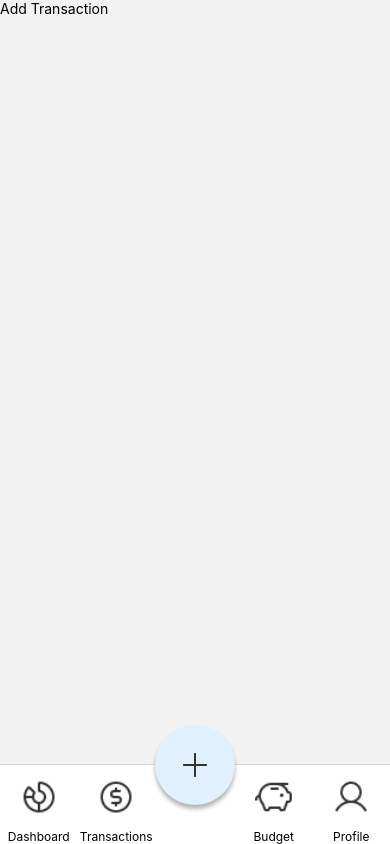
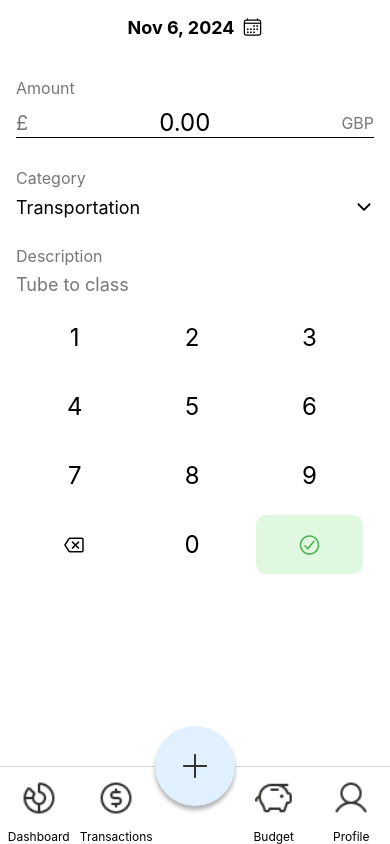
Before and after one commit to k4teseo/wetrack, a React Native app in the folder wetrack_mobile/: screen / in a window 390 px wide. Both pictures are taken after a click on the element 195 px from the left and 764 px from the top of the page. Built offline with nearby package versions, Linux system fonts and the light colour scheme.

Commit message:
created new branch for backend to pull

```diff
--- a/wetrack_mobile/src/App.tsx
+++ b/wetrack_mobile/src/App.tsx
@@ -68,7 +68,7 @@ function App() {
             <Tab.Navigator
                 screenOptions={{
                     tabBarShowLabel: true,
-                    tabBarStyle: { height: 80 },
+                    tabBarStyle: { height: 78 },
                     headerShown: false,
                 }}
             >
--- a/wetrack_mobile/src/app/pages/AddTransactionPage.tsx
+++ b/wetrack_mobile/src/app/pages/AddTransactionPage.tsx
@@ -1,10 +1,163 @@
-import React from 'react';
-import { Text } from 'react-native';
+import React, { useState } from 'react';
+import { View, Text, FlatList, StyleSheet, TouchableOpacity } from 'react-native';
+import Icon from 'react-native-vector-icons/Ionicons';
 
-const AddTransactionPage = () => {
+const categories = [
+    { id: '1', name: 'Transportation', icon: 'car' },
+    { id: '2', name: 'Entertainment', icon: 'tv' },
+    { id: '3', name: 'Groceries', icon: 'basket' },
+];
+
+const AddTransaction = () => {
+    const [date, setDate] = useState("Nov 6, 2024");
+    const [amount, setAmount] = useState("0.00");
+    const [category, setCategory] = useState("Transportation");
+    const [description, setDescription] = useState("Tube to class");
+
+    const handleKeyPress = (key) => {
+        if (key === 'delete') {
+            setAmount(amount.slice(0, -1) || "0.00");
+        } else if (key === 'confirm') {
+            console.log("Transaction saved:", { date, amount, category, description });
+        } else {
+            setAmount(prev => (prev === "0.00" ? key : prev + key));
+        }
+    };
+
     return (
-        <Text>Add Transaction</Text>
-        );
-}
+        <View style={styles.container}>
+            {/* Date Section */}
+            <View style={styles.dateContainer}>
+                <Text style={styles.dateText}>{date}</Text>
+                <Icon name="calendar-outline" size={20} color="#000" />
+            </View>
 
-export default AddTransactionPage;
+            {/* Amount Section */}
+            <Text style={styles.label}>Amount</Text>
+            <View style={styles.amountContainer}>
+                <Text style={styles.currency}>£</Text>
+                <Text style={styles.amount}>{amount}</Text>
+                <Text style={styles.currencyCode}>GBP</Text>
+            </View>
+
+            {/* Category Section */}
+            <Text style={styles.label}>Category</Text>
+            <View style={styles.categoryContainer}>
+                <Text style={styles.category}>{category}</Text>
+                <Icon name="chevron-down-outline" size={20} color="#000" />
+            </View>
+
+            {/* Description Section */}
+            <Text style={styles.label}>Description</Text>
+            <Text style={styles.description}>{description}</Text>
+
+            {/* Numeric Keypad */}
+            <FlatList
+                data={['1', '2', '3', '4', '5', '6', '7', '8', '9', 'delete', '0', 'confirm']}
+                numColumns={3}
+                keyExtractor={(item) => item}
+                renderItem={({ item }) => (
+                    <TouchableOpacity
+                        style={[styles.key, item === 'confirm' && styles.confirmKey]}
+                        onPress={() => handleKeyPress(item)}
+                    >
+                        {item === 'delete' ? (
+                            <Icon name="backspace-outline" size={24} color="#000" />
+                        ) : item === 'confirm' ? (
+                            <Icon name="checkmark-circle-outline" size={24} color="#4CAF50" />
+                        ) : (
+                            <Text style={styles.keyText}>{item}</Text>
+                        )}
+                    </TouchableOpacity>
+                )}
+                ListFooterComponent={<View style={styles.footerSpace} />}
+            />
+        </View>
+    );
+};
+
+const styles = StyleSheet.create({
+    container: {
+        flex: 1,
+        padding: 16,
+        backgroundColor: '#fff',
+    },
+    dateContainer: {
+        flexDirection: 'row',
+        justifyContent: 'center',
+        alignItems: 'center',
+        marginBottom: 20,
+    },
+    dateText: {
+        fontSize: 18,
+        fontWeight: 'bold',
+        marginRight: 8,
+    },
+    label: {
+        fontSize: 16,
+        color: '#777',
+        marginTop: 20,
+    },
+    amountContainer: {
+        flexDirection: 'row',
+        alignItems: 'center',
+        marginVertical: 10,
+        borderBottomWidth: 1,
+        borderColor: '#000',
+    },
+    currency: {
+        fontSize: 20,
+        color: '#777',
+    },
+    amount: {
+        fontSize: 24,
+        flex: 1,
+        textAlign: 'center',
+        color: '#000',
+    },
+    currencyCode: {
+        fontSize: 16,
+        color: '#777',
+    },
+    categoryContainer: {
+        flexDirection: 'row',
+        justifyContent: 'space-between',
+        alignItems: 'center',
+        paddingVertical: 8,
+    },
+    category: {
+        fontSize: 18,
+        color: '#000',
+    },
+    description: {
+        fontSize: 18,
+        color: '#777',
+        marginVertical: 8,
+    },
+    keypad: {
+        flexDirection: 'row',
+        flexWrap: 'wrap',
+        justifyContent: 'center',
+        marginTop: 20,
+    },
+    key: {
+        width: '30%',
+        padding: 15,
+        justifyContent: 'center',
+        alignItems: 'center',
+        margin: 5,
+    },
+    confirmKey: {
+        backgroundColor: '#e0f7e0',
+        borderRadius: 10,
+    },
+    keyText: {
+        fontSize: 24,
+        color: '#000',
+    },
+    footerSpace: {
+        height: 80,
+    },
+});
+
+export default AddTransaction;
```
